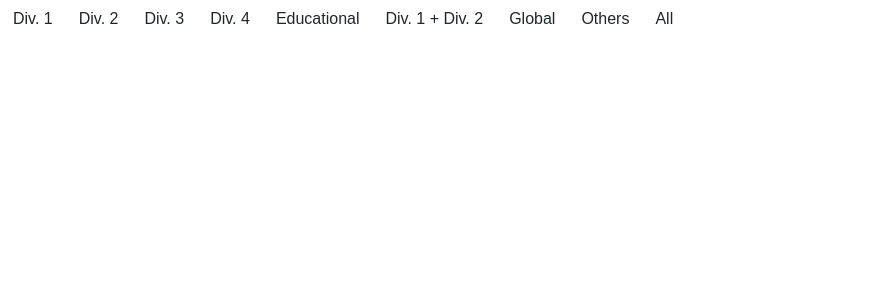
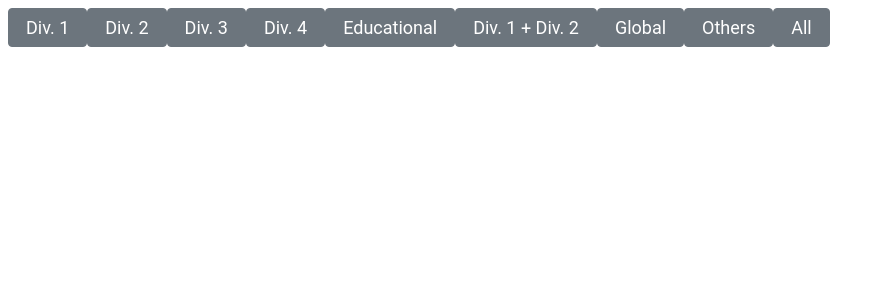
Before and after one commit to kodomotachi/cf-tracker, a React (Create React App) app: page / in a window 1280 px wide. Shown: the top 300 px of the page, without its empty margins (0-885 px from the left). Built offline with nearby package versions, Linux system fonts and the light colour scheme.

Commit message:
Push to move new OS

```diff
--- a/src/App.css
+++ b/src/App.css
@@ -56,26 +56,40 @@ tr:nth-child(even) {
   background-color: #dddddd;
 } */
 
-.btn-secondary
-{
-  color: #ffff;
-  background-color: #6c757d;
-  border-color: #6c757d;
+.p-1{
+  color: white;
+  border-radius: 4px;
+  border: 1px solid #6c757d;
+  padding: 5px 17px;
+  background: #6c757d;
+  font-size: 18px;
+  font-weight: 400;
+  line-height: 1.5;
+  font-family: "Roboto", sans-serif;
+  cursor: pointer;
 }
 
-.btn {
-  display: inline-block;
-  font-weight: 400;
-  color: #212529;
-  text-align: center;
-  vertical-align: middle;
-  -webkit-user-select: none;
-  user-select: none;
-  background-color: initial;
-  border: 1px solid transparent;
-  padding: 0.375rem 0.75rem;
-  font-size: 1rem;
-  line-height: 1.5;
-  border-radius: 0.25rem;
-  /* transition: color .15s ease-in-out,background-color .15s ease-in-out,border-color .15s ease-in-out,box-shadow .15s ease-in-out; */
+.p-1:hover, .p-1:focus
+{
+  box-shadow: 0 0.5em 0.5em -0.4em var(--hover);
+  transform: translateY(-0.04em);
+  background-color: #5a6268;
+  color: white;
 }
+
+.p-1:active {
+  color: white !important;
+  background: #5a6268;
+}
+
+.p-1:visited {
+  color: white !important;
+  background: #35BC27;
+}
+
+
+.btn-group
+{
+  margin: 0.1rem;
+  padding: 0.4rem;
+}
--- a/src/App.js
+++ b/src/App.js
@@ -47,17 +47,19 @@ function App() {
     //   </header>
     // </div>
 
-    <div className="row">
-      <div role="group" className="tale-tab btn-group">
-        <button type="button" className="btn btn-secondary active">Div. 1</button>
-        <button type="button" className="btn btn-secondary active">Div. 2</button>
-        <button type="button" className="btn btn-secondary active">Div. 3</button>
-        <button type="button" className="btn btn-secondary active">Div. 4</button>
-        <button type="button" className="btn btn-secondary active">Educational</button>
-        <button type="button" className="btn btn-secondary active">Div. 1 + Div. 2</button>
-        <button type="button" className="btn btn-secondary active">Global</button>
-        <button type="button" className="btn btn-secondary active">Others</button>
-        <button type="button" className="btn btn-secondary active">All</button>
+    <div class="pt-3 ps-3">
+      <div class="d-flex flex-column">
+        <div class="btn-group rounded-0 btn-group d-flex flex-wrap" role="group" aria-label="First group">
+          <button class="p-1 btn btn-secondary active">Div. 1</button>
+          <button class="p-1 btn btn-secondary">Div. 2</button>
+          <button class="p-1 btn btn-secondary">Div. 3</button>
+          <button class="p-1 btn btn-secondary">Div. 4</button>
+          <button class="p-1 btn btn-secondary">Educational</button>
+          <button class="p-1 btn btn-secondary">Div. 1 + Div. 2</button>
+          <button class="p-1 btn btn-secondary">Global</button>
+          <button class="p-1 btn btn-secondary">Others</button>
+          <button class="p-1 btn btn-secondary">All</button>
+        </div>
       </div>
     </div>
   );
```
